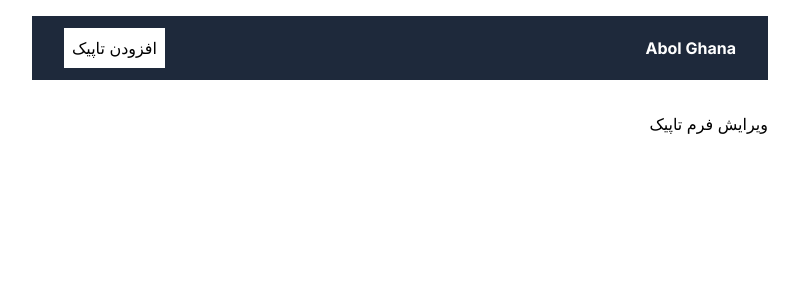
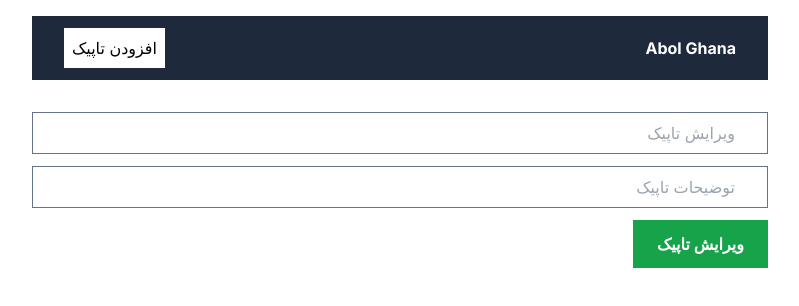
Before and after one commit to aghp81/NextJs-CRUD-MongoDB, a Next.js app: page /editTopic/123 in a window 1280 px wide. Shown: the top 306 px of the page, without its empty margins (401-1200 px from the left). Built offline with nearby package versions, Linux system fonts and the light colour scheme.

Commit message:
قرار دادن فرم ویرایش تاپیک

```diff
--- a/components/EditTopicForm.jsx
+++ b/components/EditTopicForm.jsx
@@ -1,3 +1,11 @@
 export default function EditTopicForm() {
-    return <div>ویرایش فرم تاپیک</div>
+    return (
+        <form className="flex flex-col gap-3">
+        <input className="border border-slate-500 px-8 py-2" type="text" placeholder="ویرایش تاپیک" />
+
+        <input className="border border-slate-500 px-8 py-2" type="text" placeholder="توضیحات تاپیک" />
+
+        <button className="bg-green-600 font-bold text-white py-3 px-6 w-fit">ویرایش تاپیک</button>
+    </form>
+    );
 }
```
